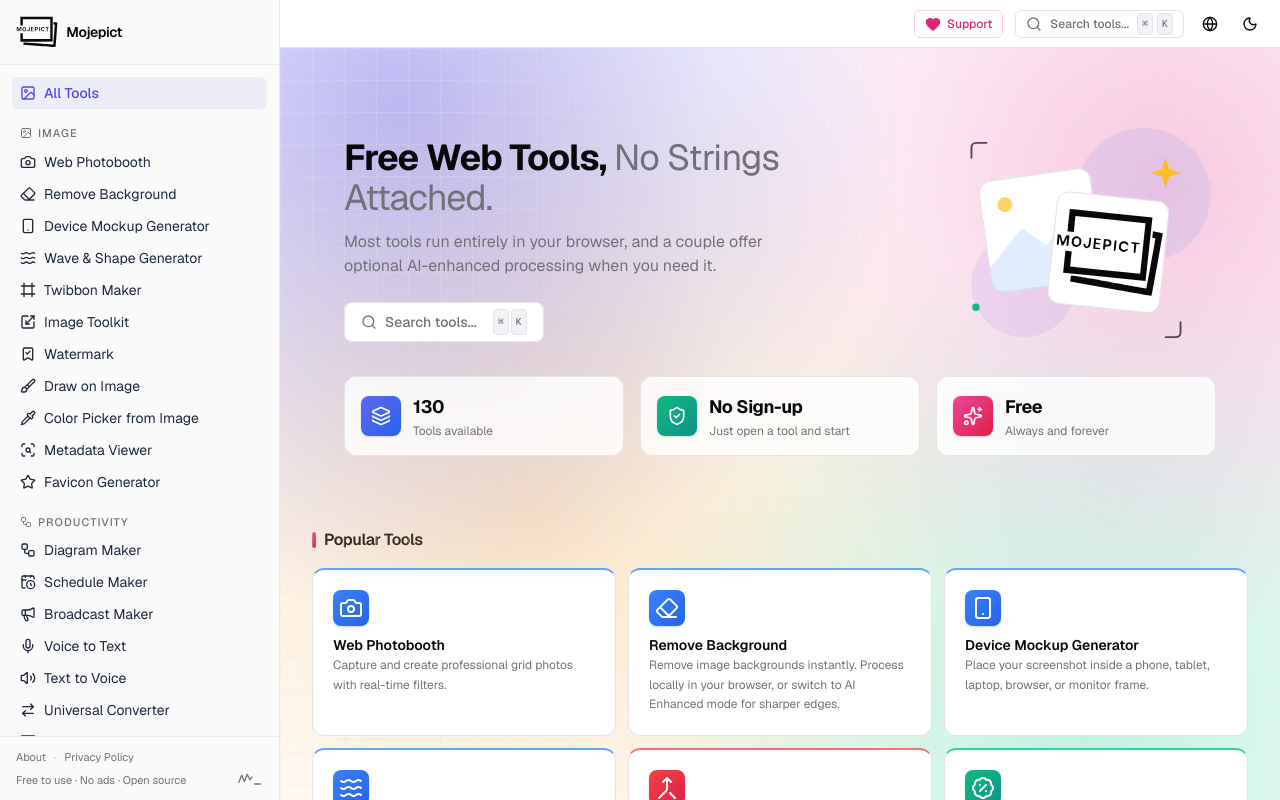
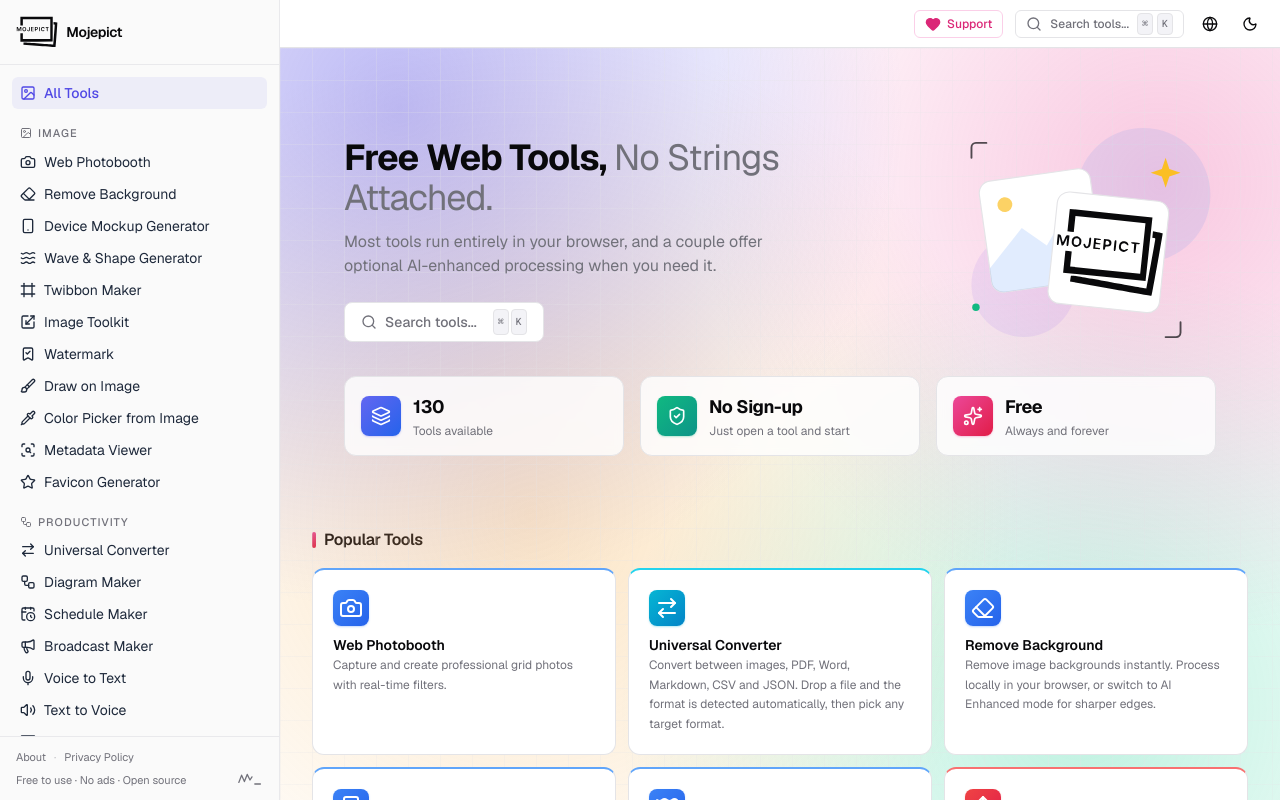
Before and after one commit to mujahidinnn/mojepict, a Next.js app: page / in a window 1280 px wide. Built offline with nearby package versions, Linux system fonts and the light colour scheme.

Commit message:
- feature universal converter first on the homepage

```diff
--- a/app/page.tsx
+++ b/app/page.tsx
@@ -12,7 +12,10 @@
 
 export default function HomePage() {
   const { t } = useI18n();
-  const featured = TOOLS.filter((tool) => tool.featured);
+  // Universal Converter always leads the featured list.
+  const featured = TOOLS.filter((tool) => tool.featured).sort(
+    (a, b) => Number(b.id === "converter") - Number(a.id === "converter"),
+  );
   const popular = getPopularTools();
 
   const [recent, setRecent] = useState<typeof TOOLS>([]);
--- a/lib/tools.ts
+++ b/lib/tools.ts
@@ -49,6 +49,7 @@
     icon: "ArrowRightLeft",
     category: "productivity",
     createdAt: "2026-09-24",
+    featured: true,
     popular: true,
   },
   {
```
